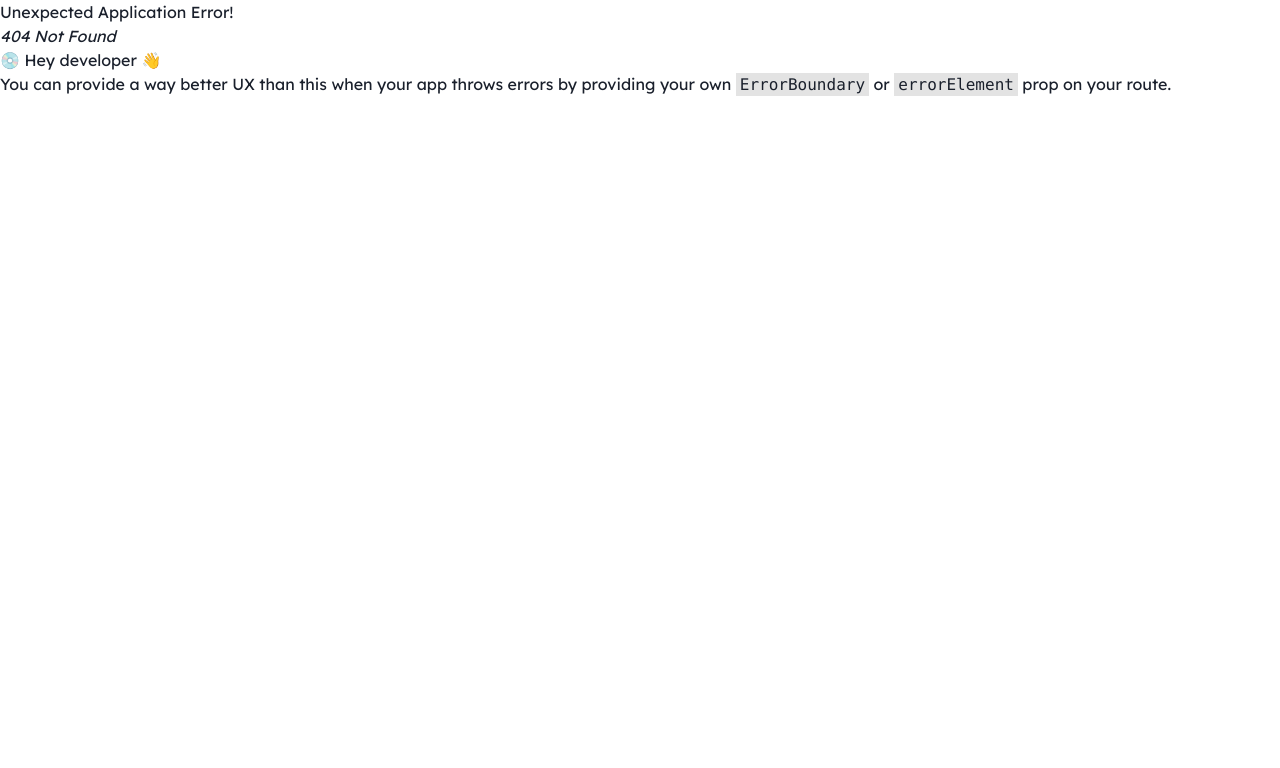
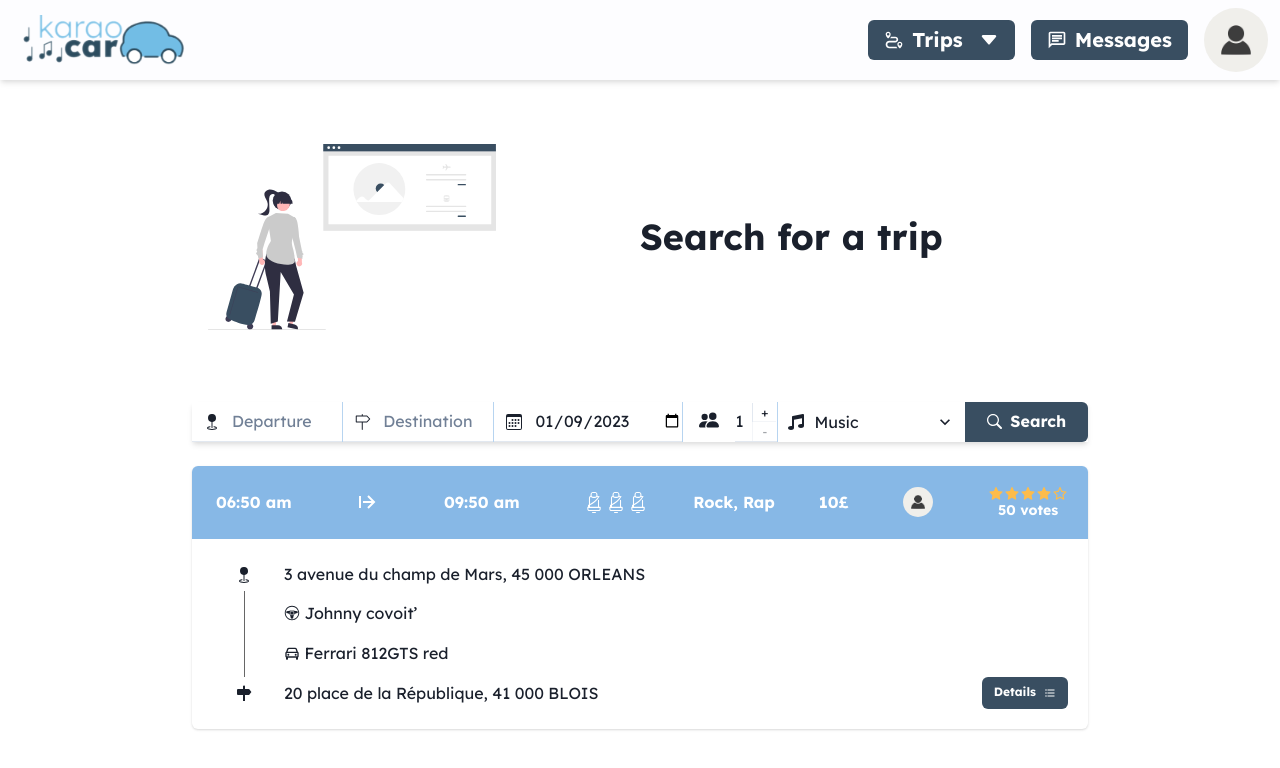
Before and after one commit to WildCodeSchool/2022-09-Orleans-CDA-Projet-KaraoCar, a React (Vite) app in the folder apps/frontend/web/: page /search-trip in a window 1280 px wide. Before the commit this address had no page. Shown: the top 768 px of the page. Built offline with nearby package versions, Linux system fonts and the light colour scheme.

Commit message:
feat(front): add search trip link to navbar

```diff
--- a/apps/frontend/web/src/components/navbar/Navbar.tsx
+++ b/apps/frontend/web/src/components/navbar/Navbar.tsx
@@ -37,7 +37,7 @@ const Navbar = () => {
     register: '#',
     profile: '#',
     messages: '#',
-    search: '#',
+    search: '/search-trip',
     create: '/create-trip',
     myTrips: '#',
   };
--- a/apps/frontend/web/src/pages/Search.tsx
+++ b/apps/frontend/web/src/pages/Search.tsx
@@ -8,7 +8,6 @@ import {
   VStack,
 } from '@chakra-ui/react';
 import SearchBar from '../components/searchbar/SearchBar';
-import SearchCriteria from '../interfaces/SearchCriteriaInterface';
 
 const Search = () => {
   const pageName = 'Search for a trip';
--- a/apps/frontend/web/src/routes/index.tsx
+++ b/apps/frontend/web/src/routes/index.tsx
@@ -16,7 +16,7 @@ const router = createBrowserRouter([
     element: <NavLayout />,
     children: [
       {
-        path: '/search',
+        path: '/search-trip',
         element: <Search />,
       },
       {
```
